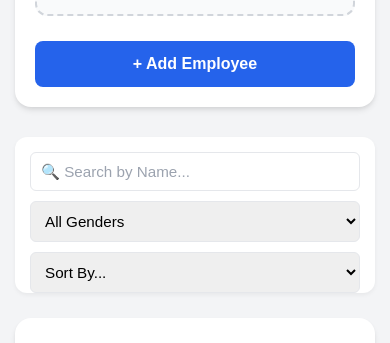
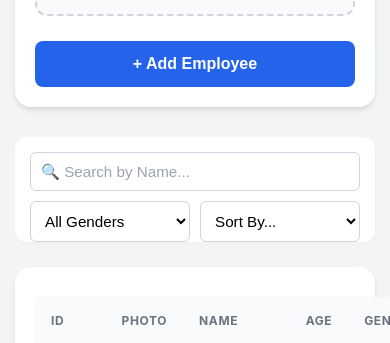
Before and after one commit to sila911/staffly, a React (Vite) app: page / in a window 390 px wide. Shown: the part 800-1143 px from the top of the page. Built offline with nearby package versions, Linux system fonts and the light colour scheme.

Commit message:
fix on the color of firter bar

```diff
--- a/src/App.css
+++ b/src/App.css
@@ -1,6 +1,3 @@
-/* =========================================
-   1. GLOBAL RESET & BASICS
-   ========================================= */
 * {
   box-sizing: border-box;
 }
@@ -28,9 +25,6 @@ h1 {
   letter-spacing: -0.025em;
 }
 
-/* =========================================
-   2. CARD STYLES
-   ========================================= */
 .form-card,
 .table-card {
   background: white;
@@ -40,9 +34,6 @@ h1 {
   margin-bottom: 30px;
 }
 
-/* =========================================
-   3. FORM STYLES
-   ========================================= */
 .form-card h3 {
   margin-top: 0;
   padding-bottom: 20px;
@@ -71,7 +62,6 @@ h1 {
   align-items: center;
 }
 
-/* Standard Required Asterisk (Always Visible) */
 .required-asterisk {
   color: #ef4444;
   margin-left: 4px;
@@ -134,9 +124,6 @@ h1 {
   background-color: #1d4ed8;
 }
 
-/* =========================================
-   4. FILE UPLOAD STYLES
-   ========================================= */
 .upload-box {
   border: 2px dashed #d1d5db;
   border-radius: 12px;
@@ -229,9 +216,6 @@ h1 {
   border-color: #9ca3af;
 }
 
-/* =========================================
-   5. FILTER SECTION
-   ========================================= */
 .filters {
   display: flex;
   gap: 15px;
@@ -239,25 +223,26 @@ h1 {
   background: white;
   padding: 15px;
   border-radius: 12px;
-  box-shadow: 0 2px 4px rgba(0, 0, 0, 0.05);
+  box-shadow: 0 2px 4px rgba(180, 180, 180, 0.05);
 }
 
 .filters input,
 .filters select {
   padding: 10px;
-  border: 1px solid #e5e7eb;
+  border: 1px solid #d1d5db;
   border-radius: 6px;
   font-size: 0.95rem;
+  background-color: #ffffff;
+  /* Force White Background */
   color: #000000;
+  /* Force Black Text */
+  outline: none;
 }
 
 .filters input {
   flex-grow: 1;
 }
 
-/* =========================================
-   6. TABLE STYLES
-   ========================================= */
 table {
   width: 100%;
   border-collapse: collapse;
@@ -372,9 +357,6 @@ td {
   opacity: 0.9;
 }
 
-/* =========================================
-   7. MODALS (PROFILE, DELETE, SUCCESS)
-   ========================================= */
 .modal-overlay {
   position: fixed;
   top: 0;
@@ -507,9 +489,6 @@ td {
   margin-top: 15px;
 }
 
-/* =========================================
-   8. FOOTER & CONTACT SECTION
-   ========================================= */
 .footer-section {
   margin-top: 50px;
   background-color: #ffffff;
@@ -644,16 +623,12 @@ td {
   font-size: 0.9rem;
 }
 
-/* =========================================
-  9. RESPONSIVE DESIGN (PHONE)
-   ========================================= */
 @media (max-width: 768px) {
   .container {
     padding: 0 15px;
     margin-top: 20px;
   }
 
-  /* 1. RESPONSIVE FORM CARD */
   .form-grid {
     grid-template-columns: 1fr;
     gap: 15px;
@@ -663,51 +638,26 @@ td {
   .form-group[style] {
     grid-column: span 1 !important;
   }
-/* ... inside @media (max-width: 768px) ... */
 
-  /* 2. RESPONSIVE FILTERS CARD (1 Top, 2 Bottom) */
   .filters {
     display: flex;
-    flex-wrap: wrap;    /* Allow items to wrap to the next line */
-    gap: 10px;          /* Space between items */
-
-    /* Remove the scrolling properties from before */
-    overflow-x: visible;
+    flex-wrap: wrap;
+    /* Wraps items to next line */
+    gap: 10px;
+    overflow: visible;
+    /* Disable scroll */
     white-space: normal;
     padding-bottom: 0;
   }
 
-  /* Make the Search Input take the full top row */
   .filters input {
     width: 100%;
     flex-basis: 100%;
   }
 
-  /* Make the Select buttons share the second row (50% each minus gap) */
   .filters select {
-    width: calc(50% - 5px); /* Calculate width accounting for the 10px gap */
+    width: calc(50% - 5px);
     flex-grow: 1;
-  }
-
-  .filters input,
-  .filters select {
-    width: auto;       /* Let them sit side-by-side */
-    flex-shrink: 0;    /* Prevent them from squashing */
-    min-width: 140px;  /* Ensure they are readable */
-  }
-
-  /* Hide the ugly scrollbar but allow scrolling */
-  .filters::-webkit-scrollbar {
-    height: 4px;
-  }
-  .filters::-webkit-scrollbar-thumb {
-    background: #d1d5db;
-    border-radius: 4px;
-  }
-
-  .filters input,
-  .filters select {
-    width: 100%; /* Make them full width */
   }
 
   .form-card,
```
